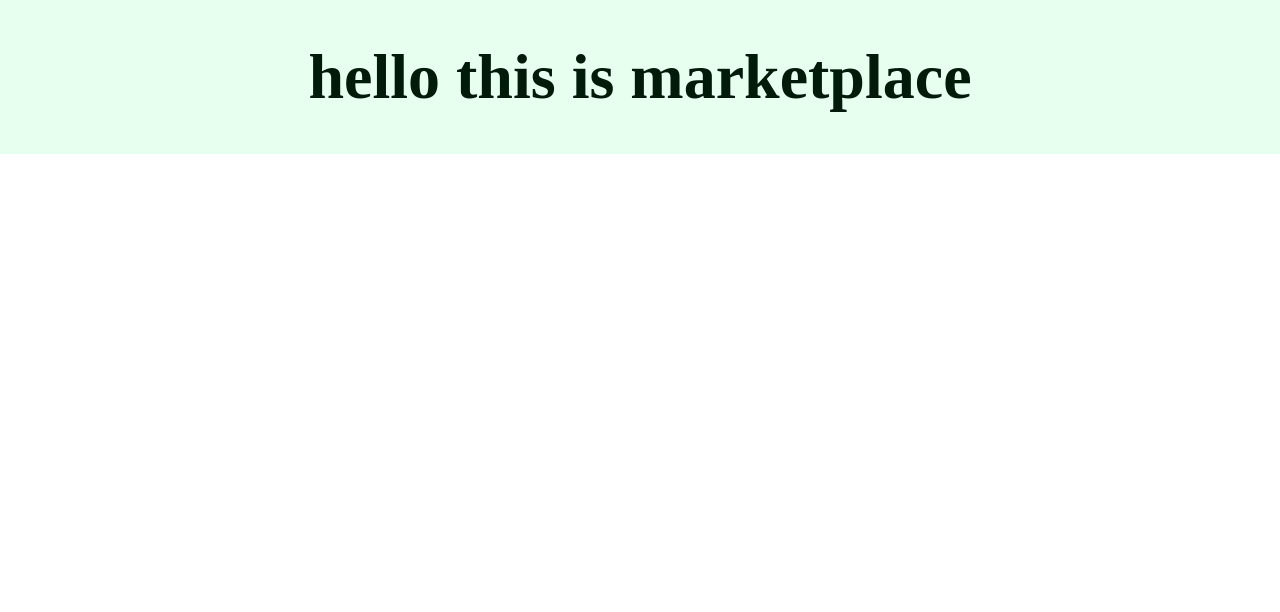
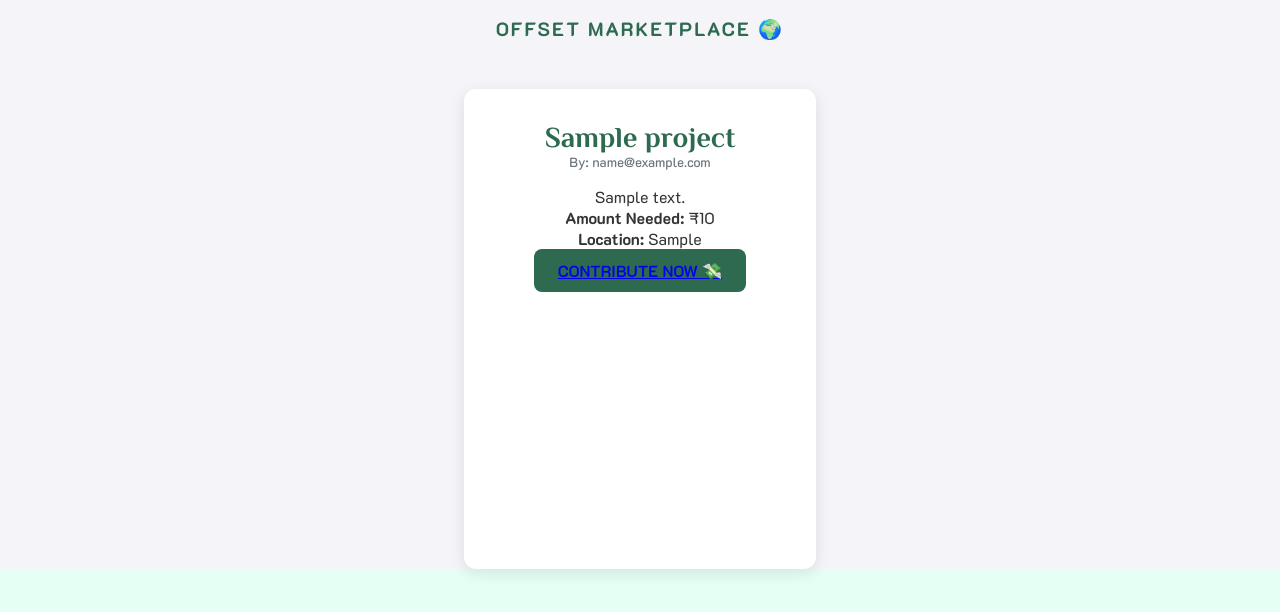
Before and after one commit to Navneet02-Kaur/Project, a Django app: page /marketplace/ in a window 1280 px wide. Shown: the top 612 px of the page. Run offline with Django 5.2, Linux system fonts and the light colour scheme; tables that the repository leaves empty hold one stand-in row (values such as "Sample post").

Commit message:
marketplace and redirctions

```diff
--- a/carbon_connect/settings.py
+++ b/carbon_connect/settings.py
@@ -66,12 +66,14 @@ TEMPLATES = [
         'APP_DIRS': True,
         'OPTIONS': {
             'context_processors': [
+
                 'django.template.context_processors.debug',
                 'django.template.context_processors.request',
                 'django.contrib.auth.context_processors.auth',
                 'django.contrib.messages.context_processors.messages',
             ],
         },
+
     },
 ]
 
--- /dev/null
+++ b/main/static/main/css/marketplace.css
@@ -0,0 +1,105 @@
+/* Marketplace Card Styling */
+* {
+    margin: 0;
+    padding: 0;
+    box-sizing: border-box;
+    font-family: "K2D", serif;
+}
+
+html {
+    background-color: hsl(157, 100%, 95%);
+    scroll-behavior: smooth;
+
+}
+/* Marketplace Styling */
+body {
+    font-family: 'Dosis', sans-serif;
+    background-color: #f4f4f9;
+    margin: 0;
+    padding: 0;
+    display: flex;
+    flex-direction: column;
+    align-items: center;
+}
+
+.container h2 {
+    color: #2d6a4f;
+    font-weight: 700;
+    text-transform: uppercase;
+    letter-spacing: 2px;
+    margin-bottom: 3rem;
+    text-align: center;
+    margin-top: 1rem;
+}
+
+.row {
+    display: flex;
+    flex-wrap: wrap;
+    justify-content: center;
+    gap: 2rem;
+}
+
+.card {
+    width: 22rem;
+    height: 30rem;
+    border: none;
+    transition: 0.3s ease-in-out;
+    box-shadow: 0px 4px 15px rgba(0, 0, 0, 0.1);
+    border-radius: 12px;
+    background-color: #ffffff;
+    display: flex;
+    flex-direction: column;
+    justify-content: space-between;
+    padding: 2rem;
+}
+
+.card:hover {
+    transform: scale(1.03);
+    box-shadow: 0px 10px 25px rgba(0, 0, 0, 0.2);
+}
+
+.card-title {
+    font-family: 'Philosopher', sans-serif;
+    font-size: 1.8rem;
+    font-weight: bold;
+    color: #2d6a4f;
+    text-align: center;
+}
+
+.text-muted {
+    font-weight: 500;
+    color: #6c757d;
+    margin-bottom: 1rem;
+    text-align: center;
+}
+
+.btn-success {
+    background-color: #2d6a4f;
+    border: none;
+    padding: 0.7rem 1.5rem;
+    text-transform: uppercase;
+    font-weight: 600;
+    transition: 0.3s;
+    display: block;
+    text-align: center;
+    width: fit-content;
+    margin: 0 auto;
+    border-radius: 8px;
+}
+
+.btn-success:hover {
+    background-color: #40916c;
+    transform: scale(1.05);
+}
+
+p {
+    font-size: 1rem;
+    color: #333333;
+    text-align: center;
+}
+
+.text-center {
+    margin-top: 2rem;
+    font-size: 1.2rem;
+    color: #6c757d;
+}
--- a/main/templates/main/marketplace.html
+++ b/main/templates/main/marketplace.html
@@ -4,16 +4,35 @@
 <head>
     <meta charset="UTF-8">
     <meta name="viewport" content="width=device-width, initial-scale=1.0">
-    <title>Offset Projects Hub</title>
-    <link href="https://fonts.googleapis.com/css2?family=Dosis:wght@400;700&display=swap" rel="stylesheet">
-    <link rel="stylesheet" href="{% static 'main/css/offset.css' %}">
+    <title>Carbon Connect Marketplace</title>
+    <link href="{% static 'main/css/marketplace.css' %}" rel="stylesheet">
     <link rel="preconnect" href="https://fonts.googleapis.com">
     <link rel="preconnect" href="https://fonts.gstatic.com" crossorigin>
-    <link>
+    <link
+        href="https://fonts.googleapis.com/css2?family=Dosis:wght@200..800&family=K2D:ital,wght@0,100;0,200;0,300;0,400;0,500;0,600;0,700;0,800;1,100;1,200;1,300;1,400;1,500;1,600;1,700;1,800&family=Philosopher:ital,wght@0,400;0,700;1,400;1,700&display=swap"
+        rel="stylesheet">
 </head>
 <body>
-    <div class="header">
-    <h1>hello this is marketplace</h1>
+<div class="container py-5">
+  <h2 class="text-center mb-4">Offset Marketplace 🌍</h2>
+  <div class="row">
+    {% for project in projects %}
+    <div class="col-md-12 mb-4">
+      <div class="card shadow-lg p-4 rounded-3">
+        <div class="card-body">
+          <h3 class="card-title">{{ project.project_name }}</h3>
+          <h5 class="text-muted">By: {{ project.contact_email }}</h5>
+          <p>{{ project.description }}</p>
+          <p><strong>Amount Needed:</strong> ₹{{ project.target_amount }}</p>
+          <p><strong>Location:</strong> {{ project.location }}</p>
+          <a href="{% url 'contribution' %}?project_id={{ project.id }}" class="btn btn-success">Contribute Now 💸</a>
+        </div>
+      </div>
     </div>
+    {% empty %}
+    <p class="text-center">No projects available right now 😢</p>
+    {% endfor %}
+  </div>
+</div>
 </body>
 </html>
--- a/main/urls.py
+++ b/main/urls.py
@@ -15,5 +15,4 @@ urlpatterns = [
     path('contribution/', views.contribution, name='contribution'),
     path('marketplace/', views.marketplace, name='marketplace'),
     path('my_projects/', views.my_projects, name='my_projects'),
-
 ]
--- a/main/views.py
+++ b/main/views.py
@@ -17,7 +17,7 @@ def about(request):
     return render(request, 'main/about.html')
 
 def login_page(request):
-    next_url = request.GET.get('next', 'index')
+    next_url = request.GET.get('next','')
     if request.method == 'POST':
         email = request.POST.get('email')
         password = request.POST.get('password')
@@ -28,13 +28,16 @@ def login_page(request):
             messages.success(request, 'Login Successful!')
             logger.info(f'User {email} logged in successfully.')
 
-            return redirect(next_url)
+            if next_url:
+                return redirect(next_url)
+            else:
+                return redirect('index')
+
         except Users.DoesNotExist:
             messages.error(request, 'Invalid Email or Password')
             logger.warning(f'Failed login attempt for email: {email}')
 
     return render(request, 'main/login.html', {'next': next_url})
-
 
 def signup(request):
     if request.method == 'POST':
@@ -66,7 +69,6 @@ def toknowmore(request):
     return render(request, 'main/toknowmore.html')
 
 
-@login_required
 def offset(request):
     return render(request, 'main/offset.html')
 
@@ -98,6 +100,7 @@ def user_update(request, id):
         form = UserForm(instance=user)
     return render(request, 'main/user_form.html', {'form': form})
 
+@login_required
 def calculator(request):
     if request.method == "GET":
         return render(request, 'main/calculator.html')  # Correct template path
@@ -165,7 +168,6 @@ def calculator(request):
 def offset_projects(request):
     return render(request, 'main/offset.html')
 
-
 @login_required
 def list_project(request):
     print("Session Data:", request.session.items())  # Debug Statement ✅
@@ -196,7 +198,7 @@ def list_project(request):
 
     return render(request, 'main/list_project.html')
 
-
+@login_required
 def contribute(request):
     projects = OffsetProject.objects.all()
     if request.method == "POST":
@@ -244,3 +246,7 @@ def contribution(request):
         return redirect('marketplace')
 
     return render(request, 'main/contribution.html', {'projects': projects})
+
+def marketplace(request):
+    projects = OffsetProject.objects.all()
+    return render(request, 'main/marketplace.html', {'projects': projects})
```
Also changed, not shown: main/static/main/css/login.css (+22 -0 lines), main/templates/main/login.html (+24 -5 lines).
